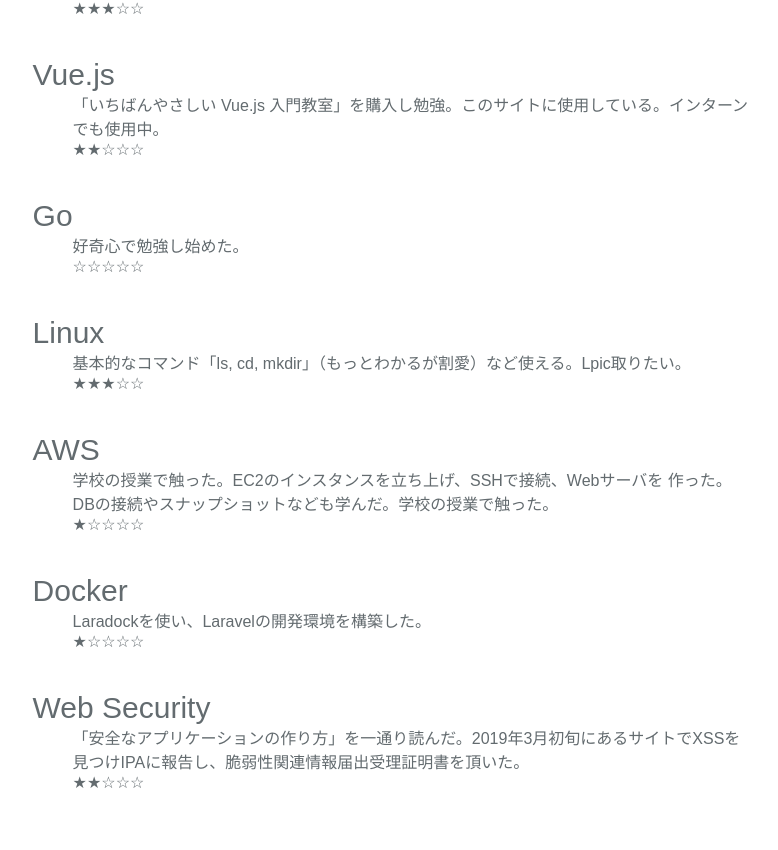
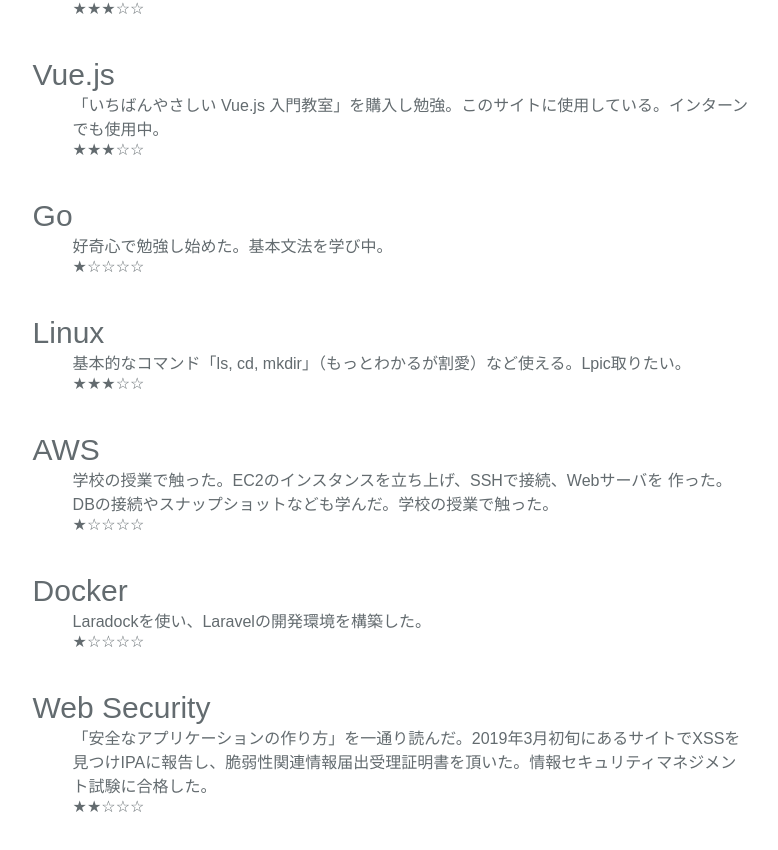
Before and after one commit to ky0he1/portfolio, a Vue app: page /portfolio/skills in a window 1280 px wide. Shown: the part 652-1502 px from the top of the page, without its empty margins (249-1027 px from the left). Built offline with nearby package versions, Linux system fonts and the light colour scheme.

Commit message:
update portfolio

```diff
--- a/src/components/About.vue
+++ b/src/components/About.vue
@@ -10,7 +10,7 @@
           <p><span class="sub-title">名前</span><span>太田 恭平</span></p>
           <p><span class="sub-title">学校</span><span>情報科学専門学校 情報セキュリティ学科 3年</span></p>
           <p><span class="sub-title">年齢</span><span>21歳</span></p>
-          <p><span class="sub-title">趣味</span><span>ドライブ、日記（最近始めた）</span></p>
+          <p><span class="sub-title">趣味</span><span>ドライブ</span></p>
           <p><span class="sub-title">特技</span><span>日本の長い川ベスト10が言える、ガスボンベを転がせる</span></p>
         </div>
       </div>
@@ -48,6 +48,8 @@
           <p><span class="sub-title">2016/03</span><span>普通自動車第一種免許</span></p>
           <p><span class="sub-title">2017/07</span><span>情報検定 情報活用試験 3級</span></p>
           <p><span class="sub-title">2018/05</span><span>基本情報技術者試験</span></p>
+          <p><span class="sub-title">2019/09</span><span>ITパスポート試験</span></p>
+          <p><span class="sub-title">2019/10</span><span>情報セキュリティマネジメント試験</span></p>
         </div>
       </div>
     </div>
--- a/src/components/Links.vue
+++ b/src/components/Links.vue
@@ -14,6 +14,12 @@
           <div class="link-name">Qiita</div>
           <a href="https://qiita.com/ky0he11218" target="_blank">
             <img src="../assets/qiita.png">
+          </a>
+        </div>
+        <div class="links-img">
+          <div class="link-name">Wantedly</div>
+          <a href="https://www.wantedly.com/users/65883128" target="_blank">
+            <img src="../assets/wantedly_mark.png">
           </a>
         </div>
         <div class="links-img">
@@ -57,6 +63,7 @@
   transition-duration: 0.3s;
   margin: 20px 80px 0;
   border-radius: 5px;
+  box-shadow: 0 0 3px gray;
 }
 
 .links-img img:hover{
@@ -69,9 +76,9 @@
 @media screen and (max-width: 499px) {
   /*　画面サイズ 499pxまで適用　*/
   .links-img img {
-    width: 60px;
-    height: 60px;
-    margin: 20px 20px 0;
+    width: 50px;
+    height: 50px;
+    margin: 16px 16px 0;
   }
 }
 
--- a/src/components/Skills.vue
+++ b/src/components/Skills.vue
@@ -18,10 +18,10 @@
         <p>★★★☆☆</p>
         <div class="skill-title">Vue.js</div>
         <p>「いちばんやさしい Vue.js 入門教室」を購入し勉強。このサイトに使用している。インターンでも使用中。</p>
-        <p>★★☆☆☆</p>
+        <p>★★★☆☆</p>
         <div class="skill-title">Go</div>
-        <p>好奇心で勉強し始めた。</p>
-        <p>☆☆☆☆☆</p>
+        <p>好奇心で勉強し始めた。基本文法を学び中。</p>
+        <p>★☆☆☆☆</p>
         <div class="skill-title">Linux</div>
         <p>基本的なコマンド「ls, cd, mkdir」（もっとわかるが割愛）など使える。Lpic取りたい。</p>
         <p>★★★☆☆</p>
@@ -32,8 +32,8 @@
         <p>Laradockを使い、Laravelの開発環境を構築した。</p>
         <p>★☆☆☆☆</p>
         <div class="skill-title">Web Security</div>
-        <p>「安全なアプリケーションの作り方」を一通り読んだ。2019年3月初旬にあるサイトでXSSを見つけIPAに報告し、脆弱性関連情報届出受理証明書を頂いた。</p>
-        <p class="bad-css">★★☆☆☆</p>
+        <p>「安全なアプリケーションの作り方」を一通り読んだ。2019年3月初旬にあるサイトでXSSを見つけIPAに報告し、脆弱性関連情報届出受理証明書を頂いた。情報セキュリティマネジメント試験に合格した。</p>
+        <p class="skill-end">★★☆☆☆</p>
       </div>
     </div>
   </div>
@@ -53,7 +53,7 @@
     text-align: left;
 }
 
-p.bad-css{
+p.skill-end{
   padding-bottom: 40px;
 }
 
@@ -74,7 +74,7 @@
     margin-left: 10px;
   }
 
-  p.bad-css{
+  p.skill-end{
     padding-bottom: 15px;
   }
 }
--- a/src/router/index.js
+++ b/src/router/index.js
@@ -30,5 +30,11 @@
       name: 'Links',
       component: Links
     },
+    {
+      path: '*',
+      beforeEnter() {
+        window.location = "/portfolio/"
+      }
+    },
   ]
 })
```
Also changed, not shown: src/assets/wantedly_mark.png (added).
